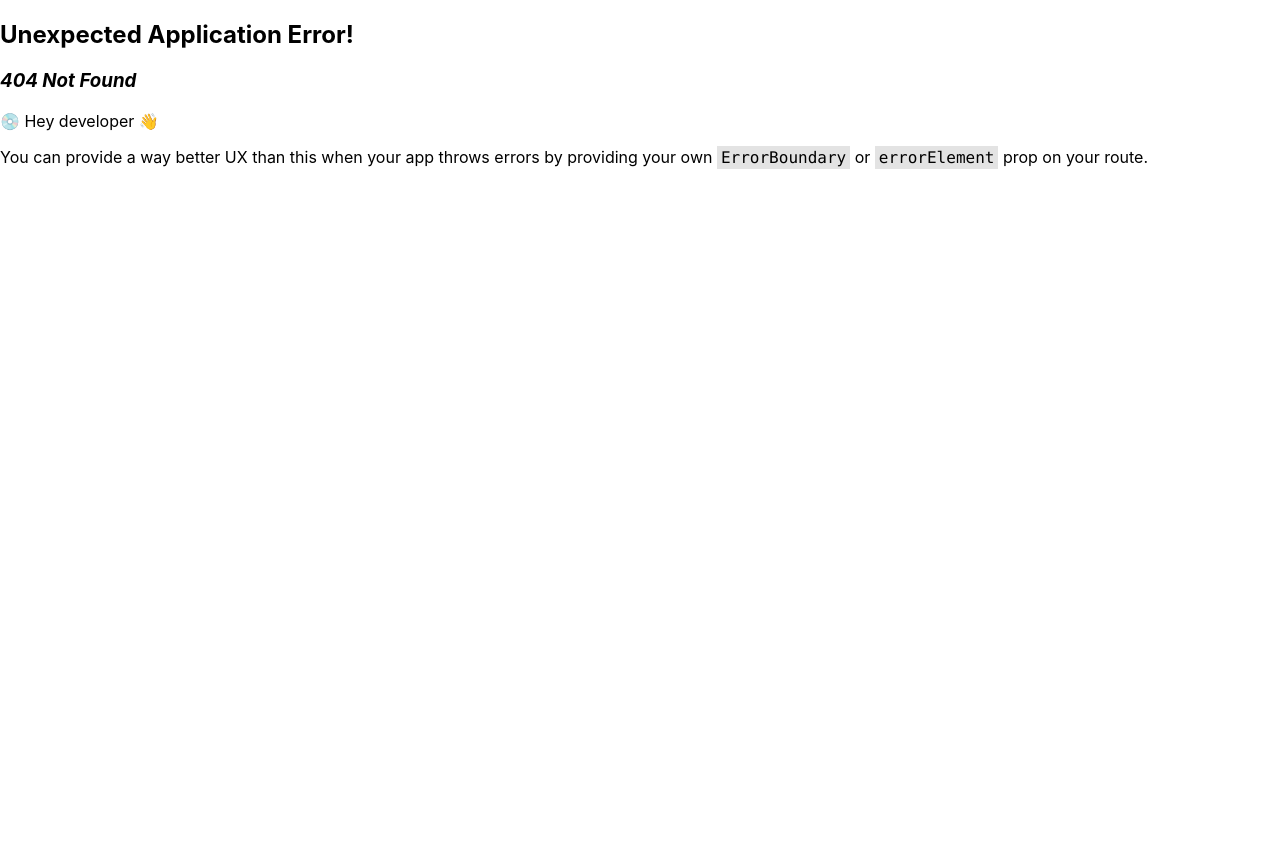
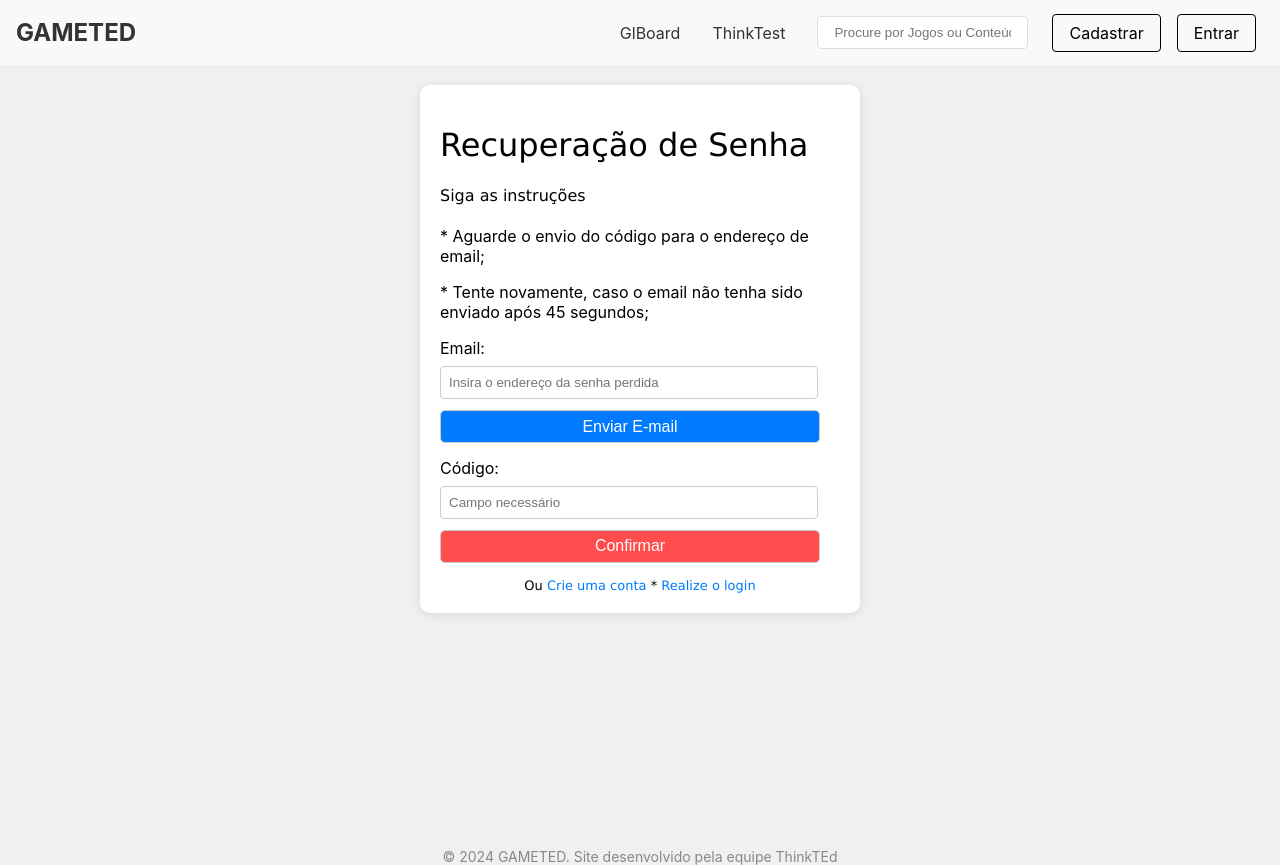
Before and after one commit to WesllenVasconcelos/game_ted_front, a React (Vite) app in the folder game-ted/: page /recupera in a window 1280 px wide. Before the commit this address had no page. Before the commit the page ends 800 px from the top, so only its background shows below. Built offline with nearby package versions, Linux system fonts and the light colour scheme.

Commit message:
Recuperar Senha
Implementação da Tela Recuperar Senha

```diff
--- /dev/null
+++ b/game-ted/src/components/SenhaRecupera.css
@@ -0,0 +1,114 @@
+h1{
+    font-family: 'Lucida Sans';
+    font-style: normal;
+    font-weight: 500;
+}
+h4{
+    font-family: 'Verdana';
+    font-style: normal;
+    font-weight: 100;
+}
+
+.recupera-senha-container {
+    display: flex;
+    flex-direction: column;
+    justify-content: space-between;
+    align-items: center;
+    height: 100vh;
+    background-color: #f0f0f0;
+
+}
+
+.recupera-senha-box {
+    margin-top: 20px;
+    background-color: white;
+    padding: 20px;
+    border-radius: 10px;
+    box-shadow: 0 2px 10px rgba(0, 0, 0, 0.1);
+    max-width: 400px;
+    width: 100%;
+}
+
+.recupera-senha-box form {
+    display: flex;
+    flex-direction: column;
+}
+
+.recupera-senha-box label {
+    margin-bottom: 10px;
+    font-weight: normal;
+}
+
+.form-section-recupera input[type="email"],
+.form-section-recupera input[type="text"]{
+  width: 90%;
+  padding: 0.5rem;
+  margin-top: 0.5rem;
+  border: 1px solid #ccc;
+  border-radius: 4px;
+}
+
+.form-action {
+    display: flex;
+    justify-content: flex-start;
+    margin-top: 1px;
+    margin-bottom: 15px;
+}
+
+.form-action button[type="enviar"]{
+    width: 95%;
+    padding: 0.4rem;
+    border: none;
+    border: 1px solid #ccc;
+    border-radius: 5px;
+    background-color: #007bff;
+    color: white;
+    cursor: pointer;
+    font-size: 16px;
+}
+
+.form-action button[type="enviar"]:hover {
+    background-color: #0056b3;
+}
+
+.form-action button[type="codigo"]{
+    width: 95%;
+    padding: 0.4rem;
+    border: none;
+    border: 1px solid #ccc;
+    border-radius: 5px;
+    background-color: #ff4d4d;
+    color: white;
+    cursor: pointer;
+    font-size: 16px;
+}
+
+.form-action button[type="codigo"]:hover {
+    background-color: #ca3636;
+}
+.recupera-links{
+    font-family: Verdana;
+    font-size: small;
+    font-weight: 100;
+    text-align: center;
+}
+.custom-link {
+    text-decoration: none;
+    color: #007bff;
+}
+
+.custom-link:hover {
+    text-decoration: underline;
+    color: #0056b3;
+}
+
+.recupera-creditos {
+    text-align: center;
+    margin-top: 20px;
+    font-size: 14px;
+    color: #888;
+}
+
+.recupera-creditos p {
+    margin: 0;
+}
--- /dev/null
+++ b/game-ted/src/components/SenhaRecupera.jsx
@@ -0,0 +1,42 @@
+import React from "react";
+import './SenhaRecupera.css';
+import { Outlet, Link } from 'react-router-dom';
+const RecuperaSenha = () => {
+    return(
+        <div className="recupera-senha-container">
+            <div className="recupera-senha-box">
+                <h1> Recuperação de Senha</h1>
+                <h4>Siga as instruções</h4>
+                <p>* Aguarde o envio do código para o endereço de email;</p>
+                <p>* Tente novamente, caso o email não tenha sido enviado após 45 segundos;</p>
+                <div className="form-section-recupera">
+                    <form>
+                        <label>
+                            Email:
+                            <input type="email" name="email" placeholder="Insira o endereço da senha perdida"/>
+                        </label>
+                        <div className="form-action">
+                            <button type="enviar">Enviar E-mail</button>
+                        </div>
+                        <label>
+                            Código:
+                            <input type="text" name="codigo" placeholder="Campo necessário"/>
+                        </label>
+                        <div className="form-action">
+                            <button type="codigo">Confirmar</button>
+                        </div>
+                    </form>
+                </div>
+                <div className="recupera-links">
+                    Ou <Link to="/signup" className="custom-link">Crie uma conta</Link> *
+                    <Link to="/" className="custom-link"> Realize o login</Link>
+                </div>
+            </div>
+            <div className="recupera-creditos">
+                <p>© 2024 GAMETED. Site desenvolvido pela equipe ThinkTEd</p>
+            </div>
+            <Outlet />
+        </div>
+    );
+};
+export default RecuperaSenha;
```
Also changed, not shown: game-ted/src/main.jsx (+6 -1 lines).
